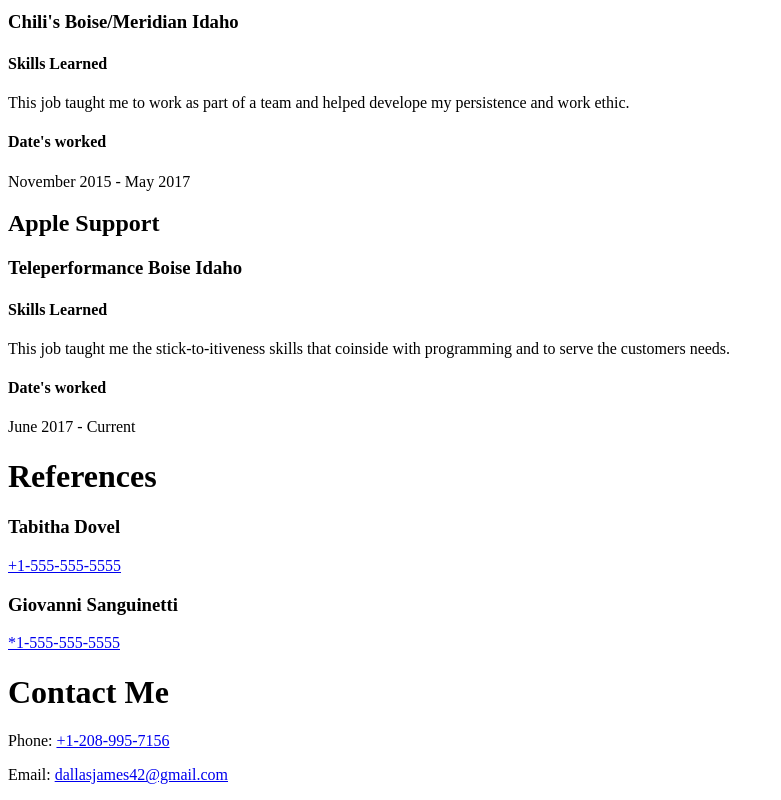
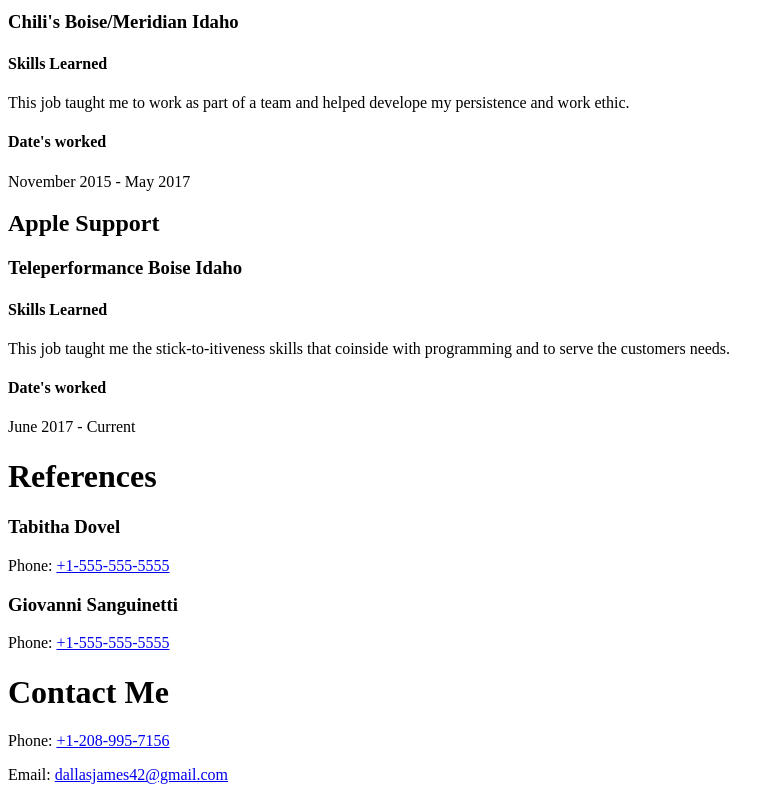
Before and after one commit to dallasjames/Dallas-James-Resume, a React (Create React App) app in the folder resume/: page / in a window 1280 px wide. Shown: the part 376-1176 px from the top of the page, without its empty margins (0-781 px from the left). Built offline with nearby package versions, Linux system fonts and the light colour scheme.

Commit message:
stock references updated

```diff
--- a/resume/src/References.js
+++ b/resume/src/References.js
@@ -5,9 +5,9 @@
         <>
             <h1>References</h1>
             <h3>Tabitha Dovel</h3>
-            <a href='tel+1-555-555-5555'>+1-555-555-5555</a>
+            <p>Phone: <a href='tel+1-555-555-5555'>+1-555-555-5555</a></p>
             <h3>Giovanni Sanguinetti</h3>
-            <a href='tel*1-555-555-5555'>*1-555-555-5555</a>
+            <p>Phone: <a href='tel*1-555-555-5555'>+1-555-555-5555</a></p>
         </>
     )
 }
```
